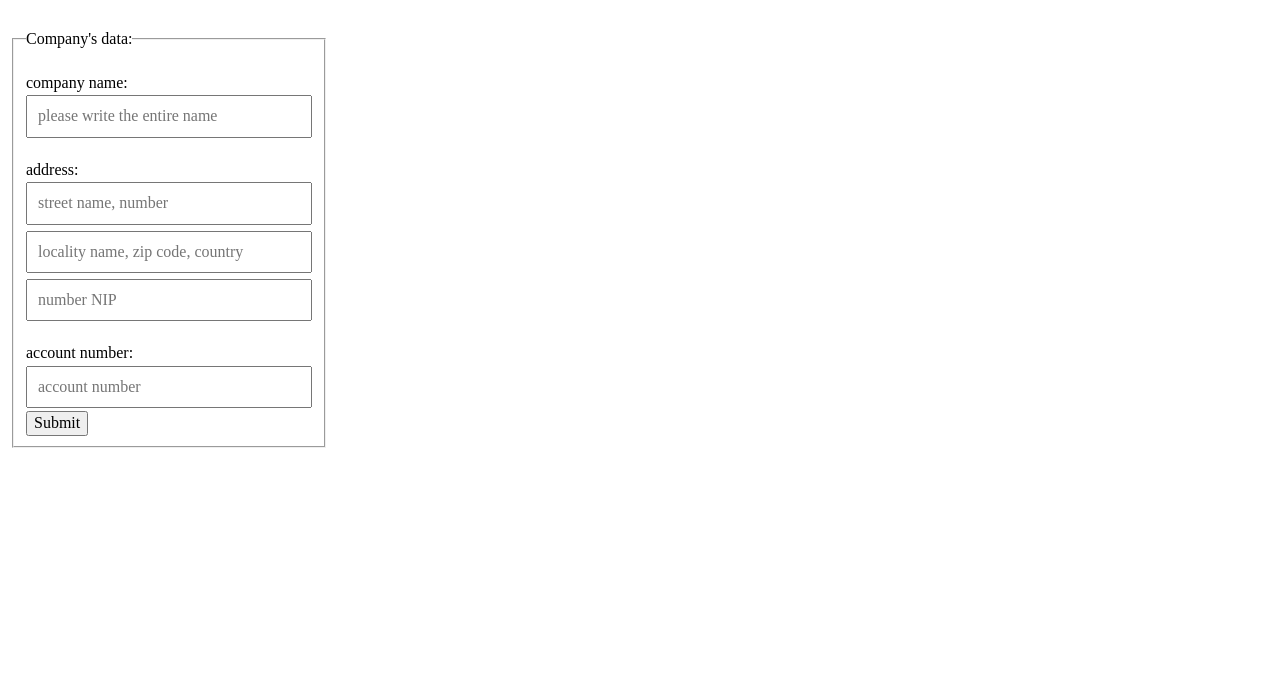
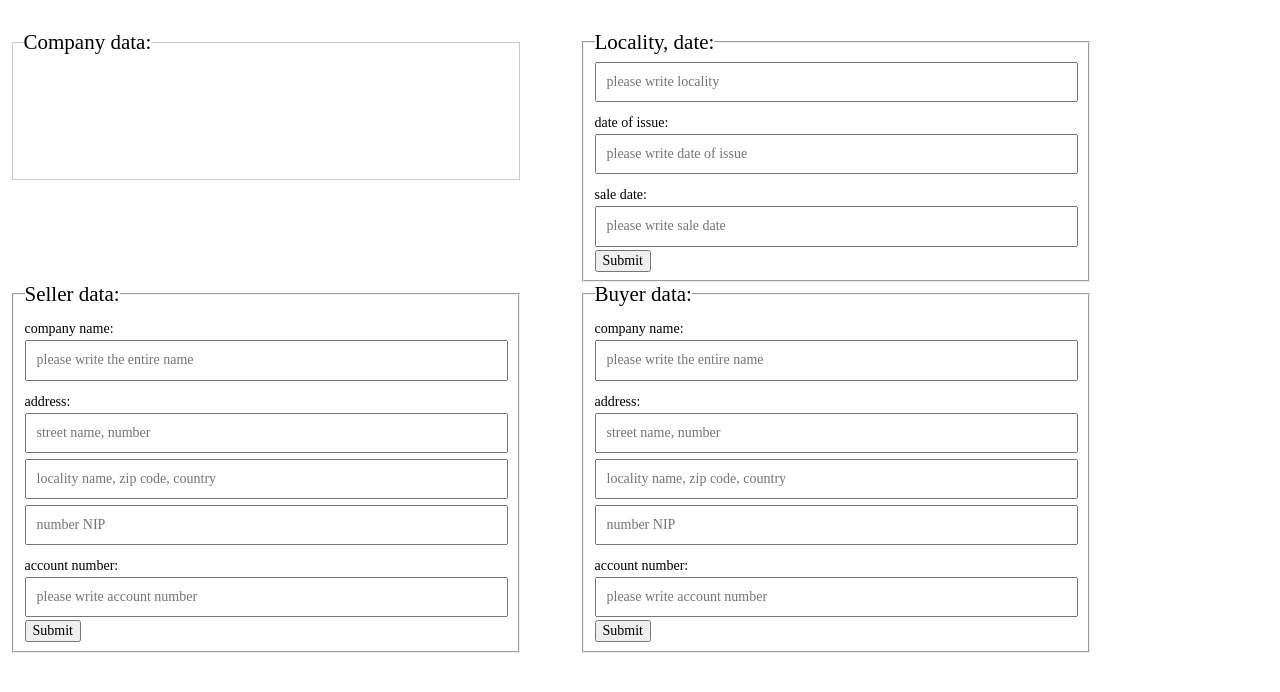
Before and after one commit to 9na10/invoicing-app, a plain HTML site: page index.html in a window 1280 px wide. Drawn offline with nearby package versions, Linux system fonts and the light colour scheme.

Commit message:
display company data; locality, date

```diff
--- a/index.html
+++ b/index.html
@@ -9,19 +9,57 @@
   <body ng-app="invoicingApp">
     <form action="" method="post" ng-controller="InvoiceFormSetting as invoice"
     class="invoiceFormSetting" novalidate>
+      <fieldset class="displayData">
+        <legend>Company data:</legend>
+        <h1>{{companyName}}</h1>
+        <p>{{companyStreet}}</p>
+        <p>{{companyLocality}}</p>
+        <p>{{companyNIP}}</p>
+        <p>{{companyAccount}}</p>
+      </fieldset>
+
       <fieldset>
-        <legend>Company's data:</legend>
+        <legend>Locality, date:</legend>
+        <input type="text" name="locality" placeholder="please write locality">
+        <label for="date">date of issue:</label>
+        <input type="text" name="dateOfIssue" id="dateOfIssue" placeholder="please write date of issue">
+        <label for="saleDate">sale date:</label>
+        <input type="text" name="saledate"id="saleDate" placeholder="please write sale date">
+        <input type="submit" value="Submit">
+      </fieldset>
+
+      <fieldset>
+        <legend>Seller data:</legend>
         <label for="companyName">company name:</label>
-        <input type="text" name="companyName" id="companyName" placeholder="please write the entire name ">
+        <input type="text" name="companyName" id="companyName"
+        placeholder="please write the entire name " ng-model="companyName">
+        <label for="companyAdress">address:</label>
+        <input type="text" name="companyStreet" id="companyAdress"
+        placeholder="street name, number" ng-model="companyStreet">
+        <input type="text" name="companyLocality"
+        placeholder="locality name, zip code, country" ng-model="companyLocality">
+        <input type="text" name="companyNIP" placeholder="number NIP"
+        ng-model="companyNIP">
+        <label for="companyAdress">account number:</label>
+        <input type="text" name="companyAccountNumber" id="companyAccountNumber"
+        placeholder="please write account number" ng-model="companyAccount">
+        <input type="submit" value="Submit">
+      </fieldset>
 
+      <fieldset>
+        <legend>Buyer data:</legend>
+        <label for="companyName">company name:</label>
+        <input type="text" name="companyName" id="companyName"
+        placeholder="please write the entire name ">
         <label for="companyAdress">address:</label>
-        <input type="text" name="companyStreet" id="companyAdress" placeholder="street name, number">
-        <input type="text" name="companyLocality" placeholder="locality name, zip code, country">
+        <input type="text" name="companyStreet" id="companyAdress"
+        placeholder="street name, number">
+        <input type="text" name="companyLocality"
+         placeholder="locality name, zip code, country">
         <input type="text" name="companyNIP" placeholder="number NIP">
-
         <label for="companyAdress">account number:</label>
-        <input type="text" name="companyAccountNumber" id="companyAccountNumber" placeholder="account number">
-
+        <input type="text" name="companyAccountNumber" id="companyAccountNumber"
+        placeholder="please write account number">
         <input type="submit" value="Submit">
       </fieldset>
     </form>
--- a/main.css
+++ b/main.css
@@ -5,15 +5,38 @@ body {
   margin-top: 30px;
   margin-left: 10px;
 }
+.displayData {
+  border: 1px solid #ccc;
+  width: 40%;
+  margin-bottom: 10px;
+  height: 150px;
+}
+.displayData h1 {
+  font-size: 16px;
+  margin: 4px;
+  padding: 0;
+}
+.displayData p {
+  margin: 4px;
+  padding: 0;
+}
 .invoiceFormSetting {
-  width: 25%;
+  font-size: 14px;
 }
 .invoiceFormSetting label {
   display: block;
-  padding-top: 20px;
+  padding-top: 10px;
 }
 .invoiceFormSetting input:not([type='submit']) {
   padding: 10px;
   margin: 3px 0 3px 0;
   width: 100%;
 }
+.invoiceFormSetting legend {
+  font-size: 1.5em;
+}
+.invoiceFormSetting fieldset {
+  width: 40%;
+  float: left;
+  margin-right: 60px;
+}
```
